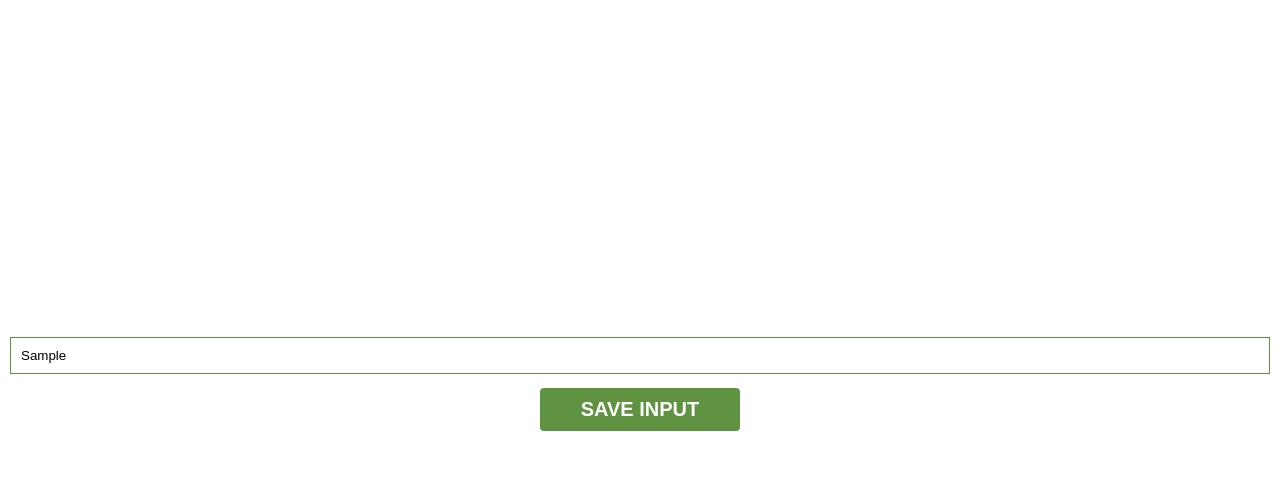
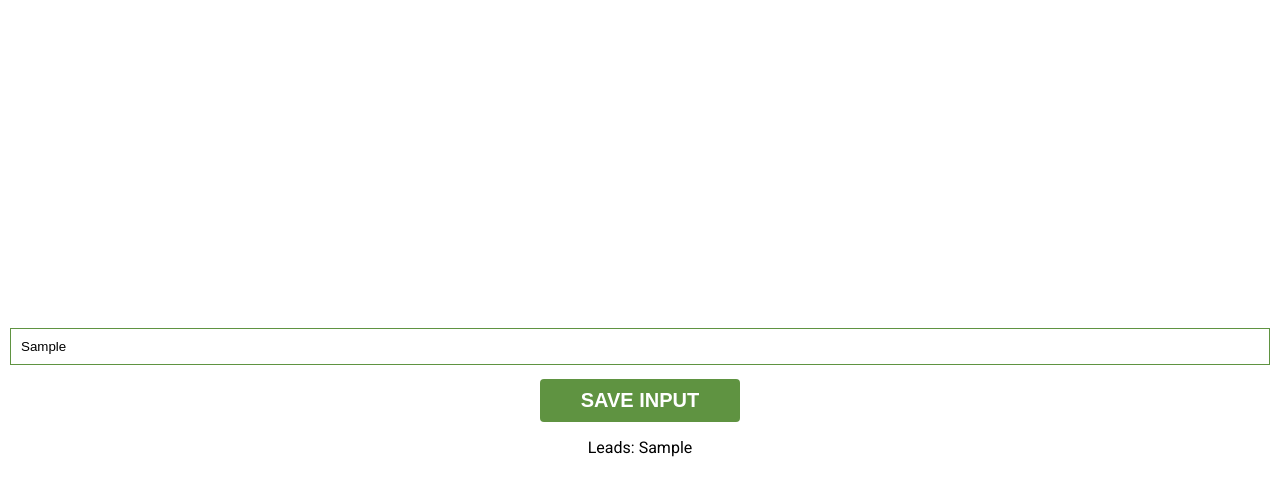
Before and after one commit to WinterCricket/BloncChromeExtension, a plain HTML site: page index.html in a window 1280 px wide. Both pictures are taken after typing "Sample" into the empty fields and a click on the button "SAVE INPUT". Drawn offline with Linux system fonts and the light colour scheme.

Commit message:
create a renderLeads function to display leads saved

```diff
--- a/index.html
+++ b/index.html
@@ -9,7 +9,7 @@
 <body>
 	<input type="text" id="input-el">
 	<button id="input-btn">SAVE INPUT</button>
-	<p id="result-el"></p>
+	<p> <span id="leads-el"></span></p>
 
 	<script src="index.js"></script>
 </body>
--- a/index.js
+++ b/index.js
@@ -3,11 +3,31 @@
 let myLeads =[];
 let inputEl = document.getElementById("input-el");
 const inputBtn = document.getElementById("input-btn");
+let leadsEl = document.getElementById("leads-el");
+
+
+function renderLeads(){
+	leadsEl.textContent = "Leads: " ;
+	for (let i = 0; i < myLeads.length; i++){
+
+		leadsEl.textContent +=  myLeads[i] + "   ";
+	}
+}
+
 
 inputBtn.addEventListener("click", function(){
 	myLeads.push(inputEl.value);
 	console.log(myLeads);
+	renderLeads();
 });
 
 
-//let result = document.querySelector("#result-el");
+
+
+
+
+
+// function newCard(){
+
+// 	cards.push(card);
+// }
```
